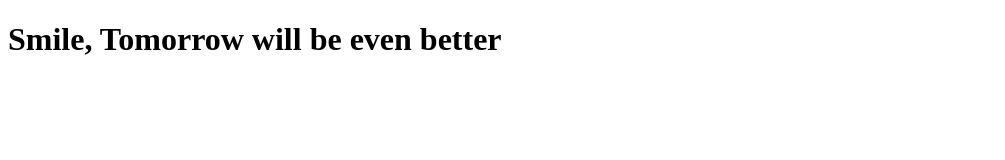
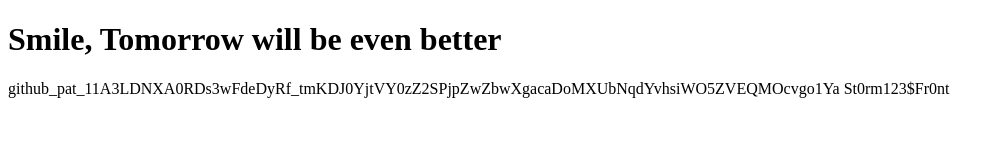
Before and after one commit to DreamingReality/git_test, a plain HTML site: page index.html in a window 1280 px wide. Shown: the whole page, without its empty margins (0-1005 px from the left). Drawn offline with Linux system fonts and the light colour scheme.

Commit message:
Add index

```diff
--- a/index.html
+++ b/index.html
@@ -10,3 +10,5 @@
     <h1>Smile, Tomorrow will be even better</h1>
 </body>
 </html>
+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
+St0rm123$Fr0nt
```
